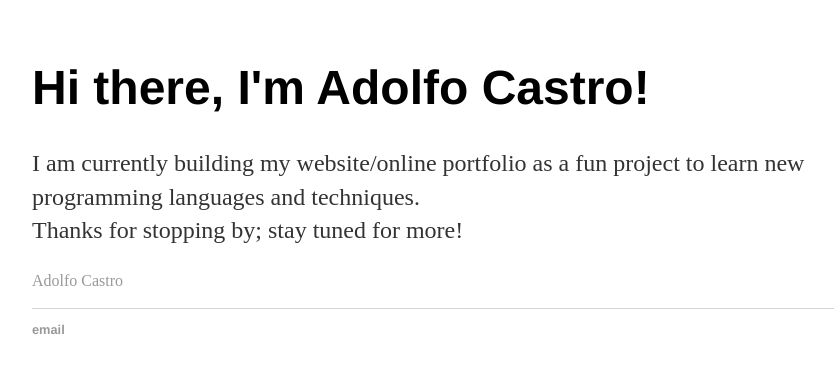
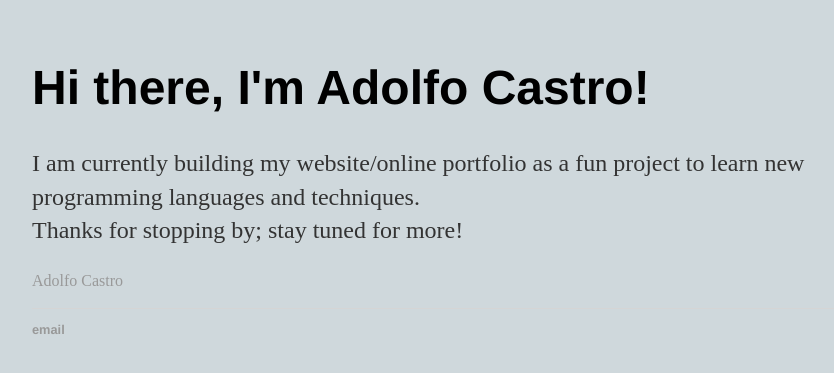
Before and after one commit to adolfoacastro/adolfoacastro.github.io, a Jekyll site: the page built from index.html, in a window 1280 px wide. Shown: the top 373 px of the page, without its empty margins (160-994 px from the left). Built offline with Jekyll 4.4.1, drawn with Linux system fonts in a browser that asks for light colours; comment, search, counter and statistics services are not loaded.

Commit message:
Update main.css
Add background color

```diff
--- a/css/main.css
+++ b/css/main.css
@@ -1,3 +1,7 @@
+body {
+    background-color: #cfd8dc;
+}
+
 body {
     margin: 60px auto;
     width: 70%;
```
